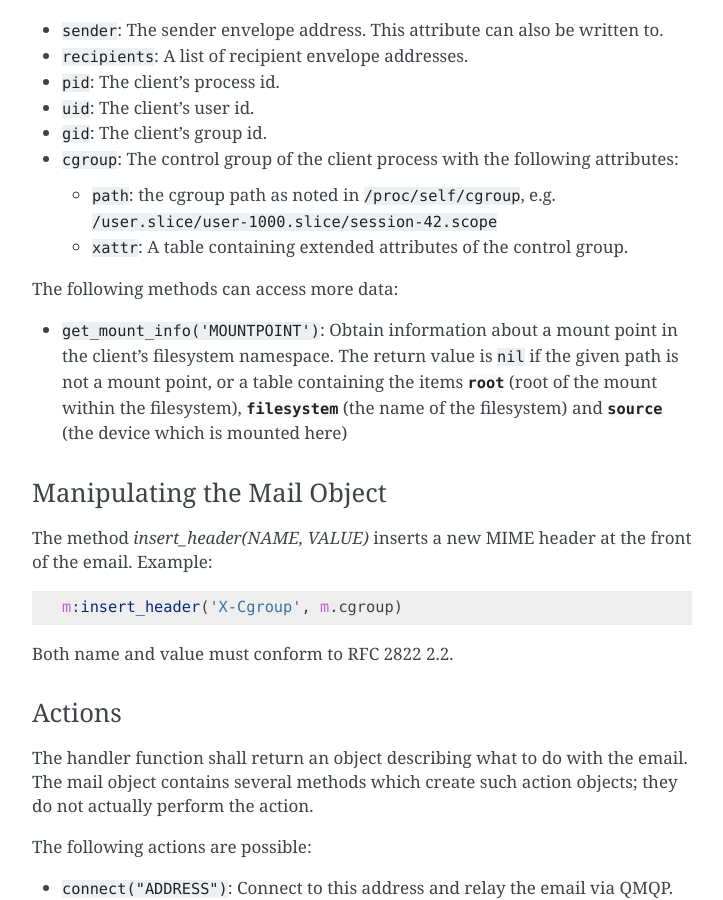
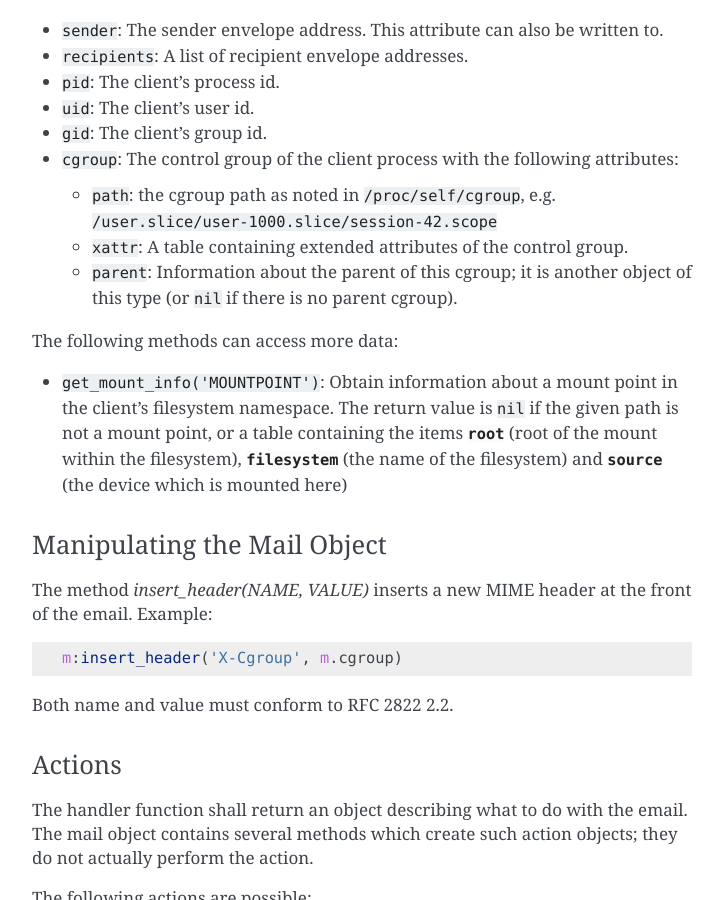
Before and after one commit to CM4all/qrelay, a Sphinx documentation site: the page built from doc/index.rst, in a window 1280 px wide and 900 px high, scrolled down 1335 px. Shown: the whole window, without its empty margins (388-1111 px from the left). Built offline with Sphinx 7.4.7, drawn with Linux system fonts in a browser that asks for light colours.

Commit message:
doc: document `cgroup.parent`

```diff
--- a/doc/index.rst
+++ b/doc/index.rst
@@ -83,6 +83,10 @@
 
   * ``xattr``: A table containing extended attributes of the
     control group.
+
+  * ``parent``: Information about the parent of this cgroup; it is
+    another object of this type (or ``nil`` if there is no parent
+    cgroup).
 
 The following methods can access more data:
 
```
